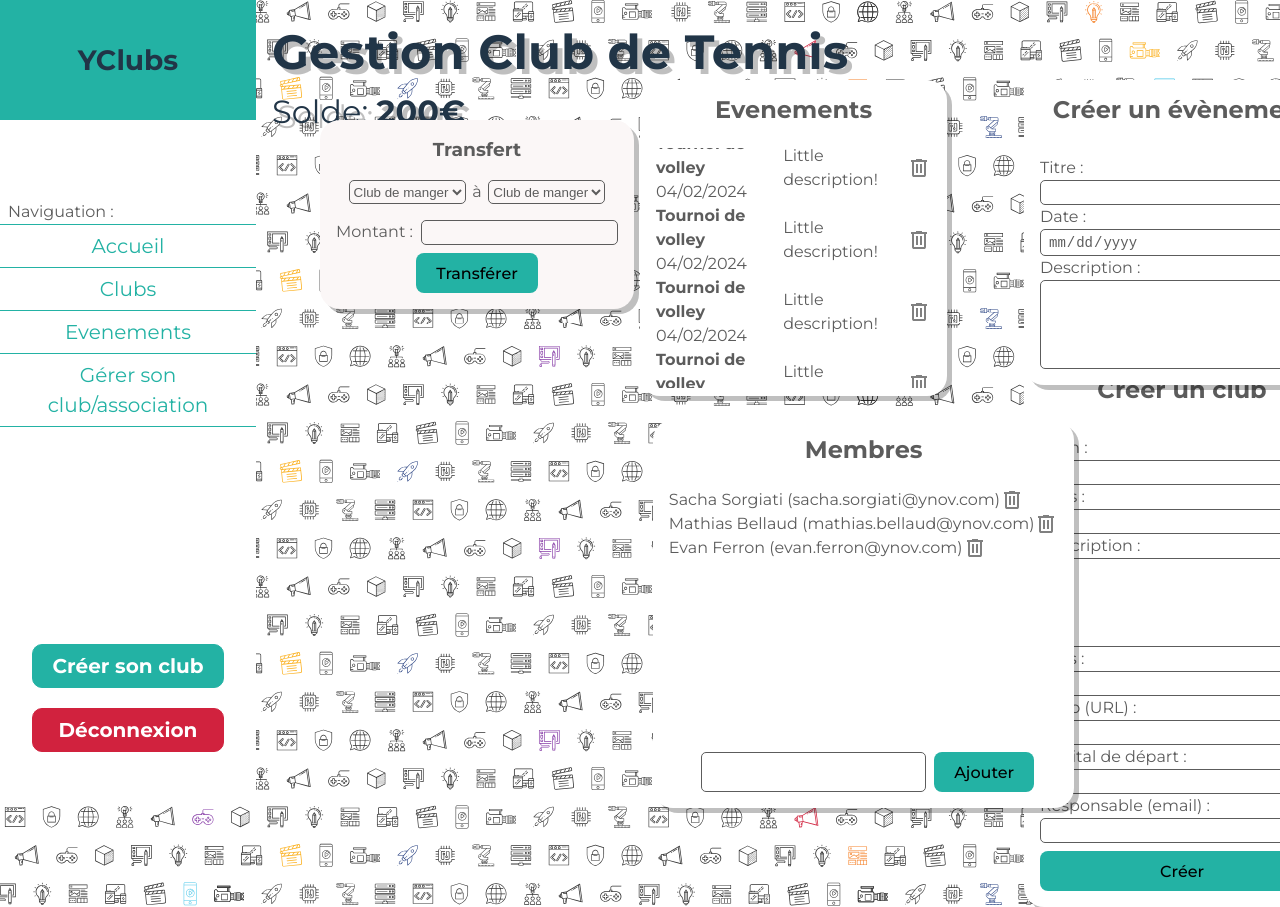
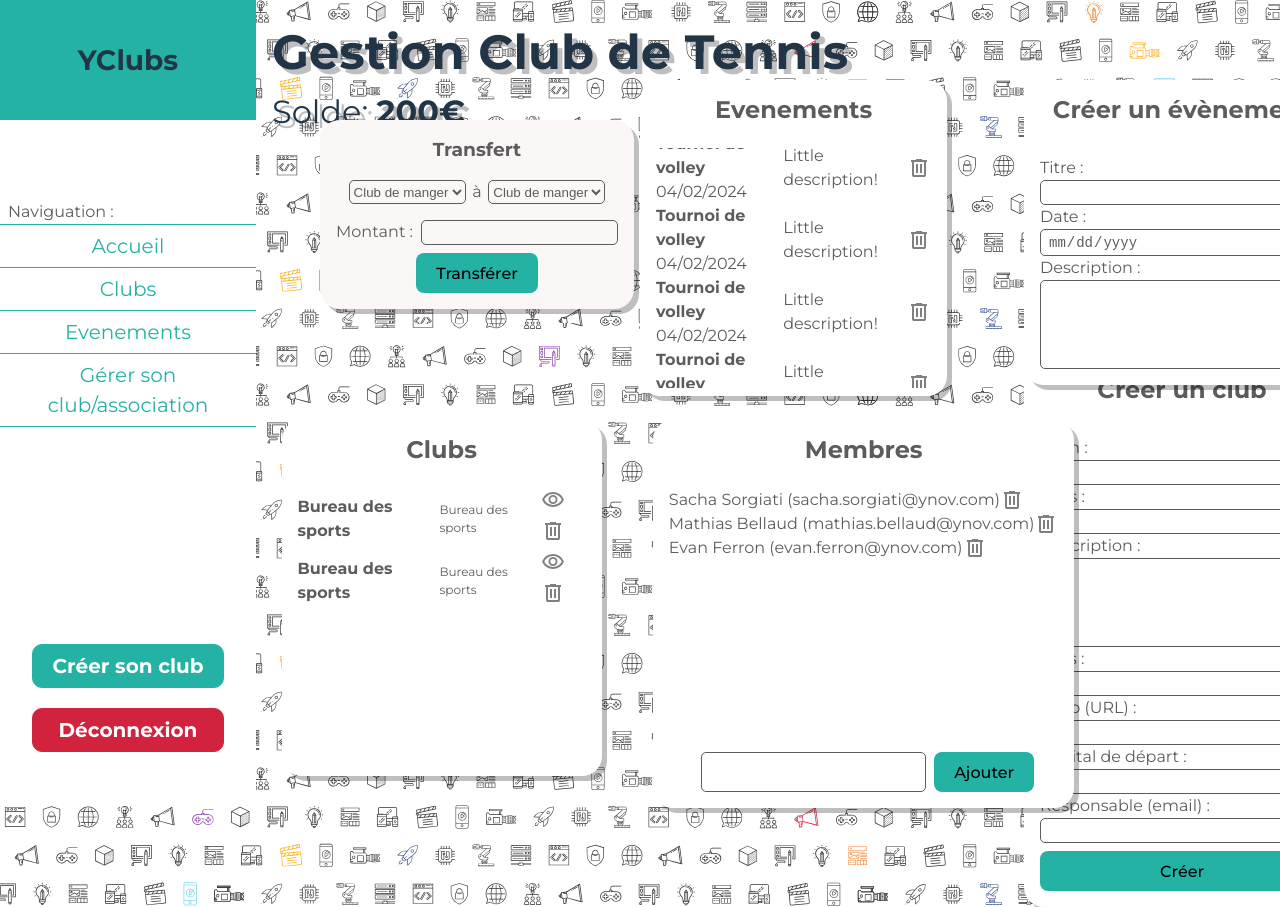
Before and after one commit to jellyph1sh/yclubs, a React (Vite) app in the folder website/: page /admin-asso in a window 1280 px wide. Shown: the top 907 px of the page. Built offline with nearby package versions, Linux system fonts and the light colour scheme.

Commit message:
:sparkles: | Add ClubsListBox components.

```diff
--- /dev/null
+++ b/website/src/components/ClubsListBox/ClubsListBox.css
@@ -0,0 +1,65 @@
+@media screen and (min-width:600px) {
+}
+
+@media screen and (max-width:600px) {
+}
+
+.clb-box {
+    position: absolute;
+    top: 52.5vh;
+    left: 2vw;
+    width: 25vw;
+    height: fit-content;
+    display: flex;
+    flex-direction: column;
+    background-color: white;
+    border-radius: 20px;
+    color: #5C5C5C;
+    overflow: hidden;
+    box-shadow: 5px 5px rgba(0, 0, 0, 0.25);
+}
+
+.clb-title {
+    margin: 0.5em;
+    font-size: 24px;
+    text-align: center;
+}
+
+.clb-clubs {
+    display: flex;
+    flex-direction: column;
+    margin: 0.5em 1em;
+    height: 35vh;
+    overflow-y: scroll;
+}
+
+.clb-clubs::-webkit-scrollbar {
+    display: none;
+}
+
+.club {
+    display: flex;
+    flex-direction: row;
+    align-items: center;
+    justify-content: space-between;
+}
+
+.club-name {
+    font-size: 16px;
+    font-weight: bold;
+}
+
+.club-description {
+    font-size: 12px;
+    font-weight: normal;
+}
+
+.club img {
+    width: 24px;
+    height: 24px;
+    filter: invert(50%);
+}
+
+.club img:hover {
+    cursor: pointer;
+}
--- /dev/null
+++ b/website/src/components/ClubsListBox/ClubsListBox.jsx
@@ -0,0 +1,30 @@
+import "./ClubsListBox.css"
+
+const ClubsListBox = () => {
+
+    return (
+        <div className="clb-box">
+            <h2 className="clb-title">Clubs</h2>
+            <div className="clb-clubs">
+                <div className="club">
+                    <h4 className="club-name">Bureau des sports</h4>
+                    <p className="club-description">Bureau des sports</p>
+                    <div className="club-icons">
+                    <img src="/src/assets/images/view.svg" alt="view icon" onClick={() => {console.log("redirect to club admin page")}}/>
+                    <img src="/src/assets/images/bin.svg" alt="trash icon" onClick={() => {console.log("delete")}}/>
+                    </div>
+                </div>
+                <div className="club">
+                    <h4 className="club-name">Bureau des sports</h4>
+                    <p className="club-description">Bureau des sports</p>
+                    <div className="club-icons">
+                    <img src="/src/assets/images/view.svg" alt="view icon" onClick={() => {console.log("redirect to club admin page")}}/>
+                    <img src="/src/assets/images/bin.svg" alt="trash icon" onClick={() => {console.log("delete")}}/>
+                    </div>
+                </div>
+            </div>
+        </div>
+    );
+}
+
+export default ClubsListBox
--- a/website/src/pages/AdminAsso/AdminAsso.jsx
+++ b/website/src/pages/AdminAsso/AdminAsso.jsx
@@ -8,6 +8,7 @@ import EventsClubAdmin from "../../components/EventsClubAdmin/EventsClubAdmin";
 import CreateEvent from "../../components/CreateEvent/CreateEvent";
 import CreateClub from "../../components/CreateClub/CreateClub";
 import TransferBox from "../../components/TransferBox/TransferBox";
+import ClubsListBox from "../../components/ClubsListBox/ClubsListBox";
 
 const AdminAsso = () => {
     /*const [cookies] = useCookies(["user", "token"]);
@@ -32,6 +33,7 @@ const AdminAsso = () => {
                     <EventsClubAdmin/>
                     <CreateEvent/>
                     <TransferBox/>
+                    <ClubsListBox/>
                 </div>
             </div>
         </>
```
Also changed, not shown: website/src/assets/images/view.svg (added).
